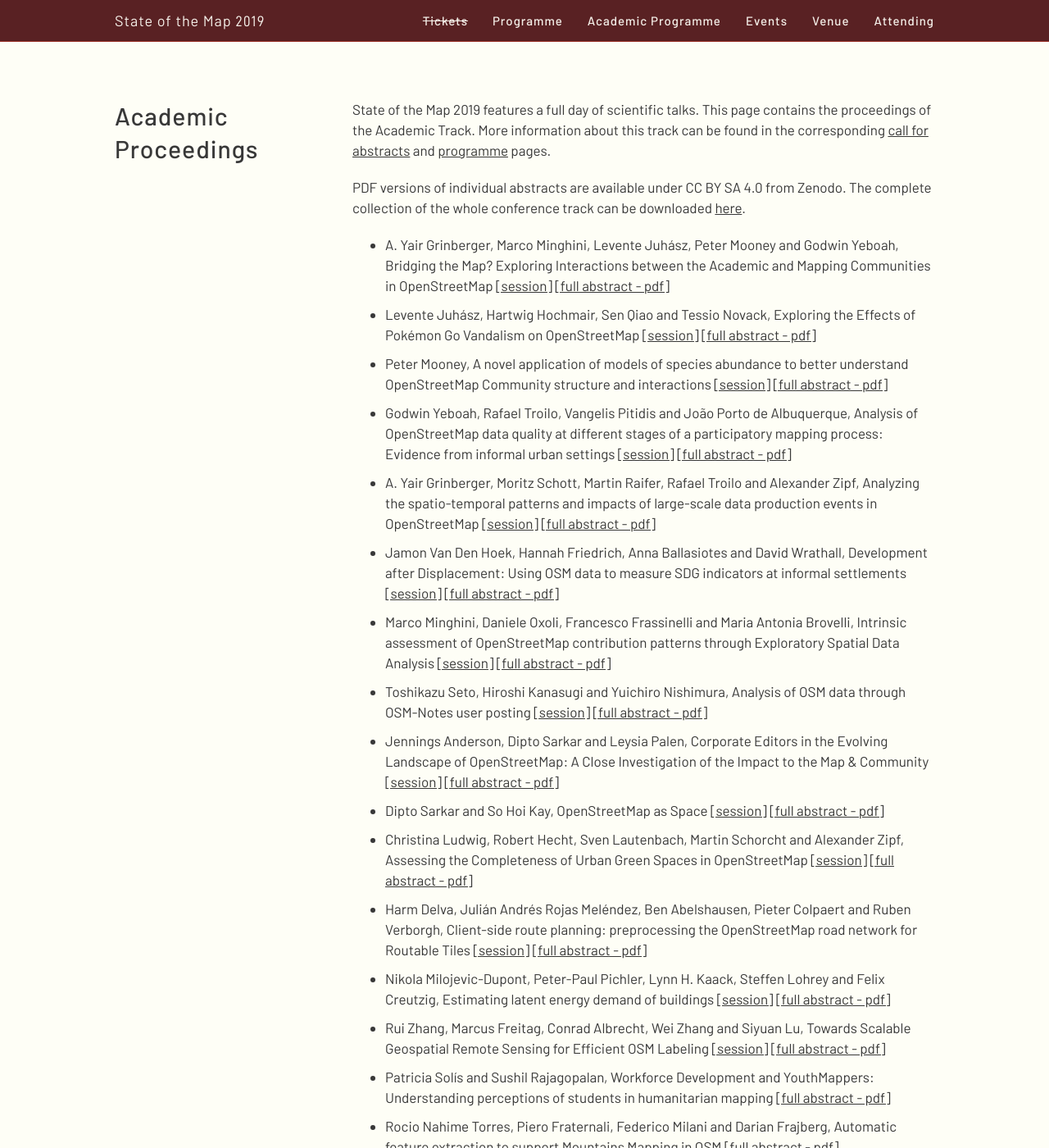
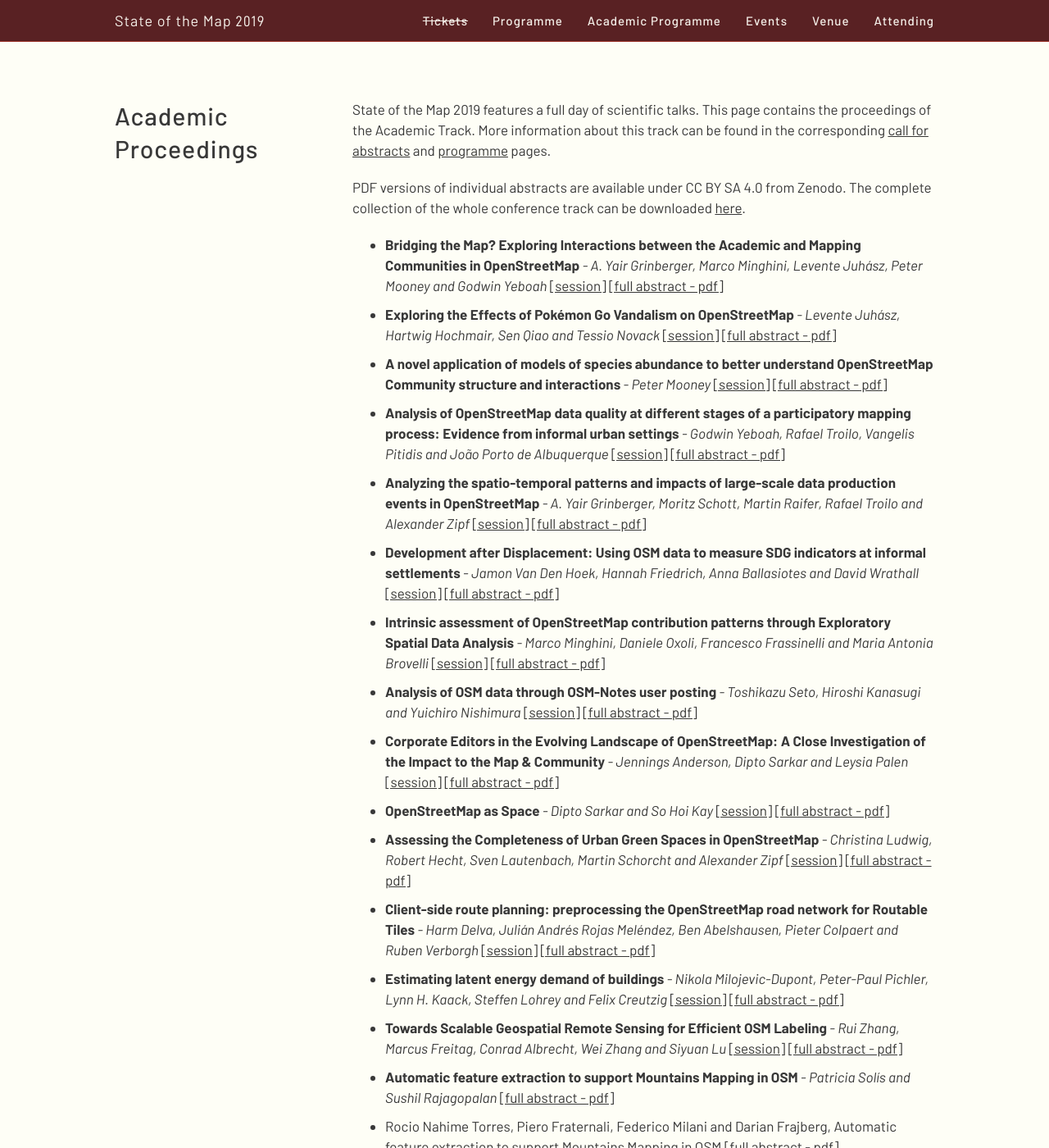
Before and after one commit to openstreetmap/stateofthemap-2019, a Jekyll site: the page built from academic_proceedings/index.html, in a window 1280 px wide and 1400 px high. Shown: the whole window at 82% size. Built offline with Jekyll 4.4.1, drawn with Linux system fonts in a browser that asks for light colours; some of the changed text lies outside the part shown.

Commit message:
style improvements of academic proceedings

```diff
--- a/academic_proceedings/index.html
+++ b/academic_proceedings/index.html
@@ -10,117 +10,119 @@
 
 <ul>
   <li>
-    A. Yair Grinberger, Marco Minghini, Levente Juhász, Peter Mooney and Godwin Yeboah,
-    Bridging the Map? Exploring Interactions between the Academic and Mapping Communities in OpenStreetMap
+    <span style="font-weight: bold">Bridging the Map? Exploring Interactions between the Academic and Mapping Communities in OpenStreetMap</span>
+    <span style="font-style: italic"> - A. Yair Grinberger, Marco Minghini, Levente Juhász, Peter Mooney and Godwin Yeboah</span>
     <a href="../sessions/RZXQP3">[session]</a>
     <a href="https://doi.org/10.5281/zenodo.3408639">[full abstract - pdf]</a>
   </li>
   <li>
-    Levente Juhász, Hartwig Hochmair, Sen Qiao and Tessio Novack,
-    Exploring the Effects of Pokémon Go Vandalism on OpenStreetMap
+    <span style="font-weight: bold">Exploring the Effects of Pokémon Go Vandalism on OpenStreetMap</span>
+    <span style="font-style: italic"> - Levente Juhász, Hartwig Hochmair, Sen Qiao and Tessio Novack</span>
     <a href="../sessions/VPXQAV">[session]</a>
     <a href="https://doi.org/10.5281/zenodo.3386533">[full abstract - pdf]</a>
   </li>
   <li>
-    Peter Mooney,
-    A novel application of models of species abundance to better understand OpenStreetMap Community structure and interactions
+    <span style="font-weight: bold">A novel application of models of species abundance to better understand OpenStreetMap Community structure and interactions</span>
+    <span style="font-style: italic"> - Peter Mooney</span>
     <a href="../sessions/7ZVYEH">[session]</a>
     <a href="https://doi.org/10.5281/zenodo.3386559">[full abstract - pdf]</a>
   </li>
   <li>
-    Godwin Yeboah, Rafael Troilo, Vangelis Pitidis and João Porto de Albuquerque,
-    Analysis of OpenStreetMap data quality at different stages of a participatory mapping process: Evidence from informal urban settings
+    <span style="font-weight: bold">Analysis of OpenStreetMap data quality at different stages of a participatory mapping process: Evidence from informal urban settings</span>
+    <span style="font-style: italic"> - Godwin Yeboah, Rafael Troilo, Vangelis Pitidis and João Porto de Albuquerque</span>
     <a href="../sessions/MWS9ZC">[session]</a>
     <a href="https://doi.org/10.5281/zenodo.3386563">[full abstract - pdf]</a>
   </li>
   <li>
-    A. Yair Grinberger, Moritz Schott, Martin Raifer, Rafael Troilo and Alexander Zipf,
-    Analyzing the spatio-temporal patterns and impacts of large-scale data production events in OpenStreetMap
+    <span style="font-weight: bold">Analyzing the spatio-temporal patterns and impacts of large-scale data production events in OpenStreetMap</span>
+    <span style="font-style: italic"> - A. Yair Grinberger, Moritz Schott, Martin Raifer, Rafael Troilo and Alexander Zipf</span>
     <a href="../sessions/9NVD77">[session]</a>
     <a href="https://doi.org/10.5281/zenodo.3387671">[full abstract - pdf]</a>
   </li>
   <li>
-    Jamon Van Den Hoek, Hannah Friedrich, Anna Ballasiotes and David Wrathall,
-    Development after Displacement: Using OSM data to measure SDG indicators at informal settlements
+    <span style="font-weight: bold">Development after Displacement: Using OSM data to measure SDG indicators at informal settlements</span>
+    <span style="font-style: italic"> - Jamon Van Den Hoek, Hannah Friedrich, Anna Ballasiotes and David Wrathall</span>
     <a href="../sessions/LKLEWQ">[session]</a>
     <a href="https://doi.org/10.5281/zenodo.3387675">[full abstract - pdf]</a>
   </li>
   <li>
-    Marco Minghini, Daniele Oxoli, Francesco Frassinelli and Maria Antonia Brovelli,
-    Intrinsic assessment of OpenStreetMap contribution patterns through Exploratory Spatial Data Analysis
+    <span style="font-weight: bold">Intrinsic assessment of OpenStreetMap contribution patterns through Exploratory Spatial Data Analysis</span>
+    <span style="font-style: italic"> - Marco Minghini, Daniele Oxoli, Francesco Frassinelli and Maria Antonia Brovelli</span>
     <a href="../sessions/F7ANUJ">[session]</a>
     <a href="https://doi.org/10.5281/zenodo.3387683">[full abstract - pdf]</a>
   </li>
   <li>
-    Toshikazu Seto, Hiroshi Kanasugi and Yuichiro Nishimura,
-    Analysis of OSM data through OSM-Notes user posting
+    <span style="font-weight: bold">Analysis of OSM data through OSM-Notes user posting</span>
+    <span style="font-style: italic"> - Toshikazu Seto, Hiroshi Kanasugi and Yuichiro Nishimura</span>
     <a href="../sessions/GRR3N3">[session]</a>
     <a href="https://doi.org/10.5281/zenodo.3387685">[full abstract - pdf]</a>
   </li>
   <li>
-    Jennings Anderson, Dipto Sarkar and Leysia Palen,
-    Corporate Editors in the Evolving Landscape of OpenStreetMap: A Close Investigation of the Impact to the Map & Community
+    <span style="font-weight: bold">Corporate Editors in the Evolving Landscape of OpenStreetMap: A Close Investigation of the Impact to the Map & Community</span>
+    <span style="font-style: italic"> - Jennings Anderson, Dipto Sarkar and Leysia Palen</span>
     <a href="../sessions/W8BA9K">[session]</a>
     <a href="https://doi.org/10.5281/zenodo.3387693">[full abstract - pdf]</a>
   </li>
   <li>
-    Dipto Sarkar and So Hoi Kay,
-    OpenStreetMap as Space
+    <span style="font-weight: bold">OpenStreetMap as Space</span>
+    <span style="font-style: italic"> - Dipto Sarkar and So Hoi Kay</span>
     <a href="../sessions/SR88Y3">[session]</a>
     <a href="https://doi.org/10.5281/zenodo.3387699">[full abstract - pdf]</a>
   </li>
   <li>
-    Christina Ludwig, Robert Hecht, Sven Lautenbach, Martin Schorcht and Alexander Zipf,
-    Assessing the Completeness of Urban Green Spaces in OpenStreetMap
+    <span style="font-weight: bold">Assessing the Completeness of Urban Green Spaces in OpenStreetMap</span>
+    <span style="font-style: italic"> - Christina Ludwig, Robert Hecht, Sven Lautenbach, Martin Schorcht and Alexander Zipf</span>
     <a href="../sessions/WTWQYC">[session]</a>
     <a href="https://doi.org/10.5281/zenodo.3387701">[full abstract - pdf]</a>
   </li>
   <li>
-    Harm Delva, Julián Andrés Rojas Meléndez, Ben Abelshausen, Pieter Colpaert and Ruben Verborgh,
-    Client-side route planning: preprocessing the OpenStreetMap road network for Routable Tiles
+    <span style="font-weight: bold">Client-side route planning: preprocessing the OpenStreetMap road network for Routable Tiles</span>
+    <span style="font-style: italic"> - Harm Delva, Julián Andrés Rojas Meléndez, Ben Abelshausen, Pieter Colpaert and Ruben Verborgh</span>
     <a href="../sessions/GRJC7W">[session]</a>
     <a href="https://doi.org/10.5281/zenodo.3387705">[full abstract - pdf]</a>
   </li>
   <li>
-    Nikola Milojevic-Dupont, Peter-Paul Pichler, Lynn H. Kaack, Steffen Lohrey and Felix Creutzig,
-    Estimating latent energy demand of buildings
+    <span style="font-weight: bold">Estimating latent energy demand of buildings</span>
+    <span style="font-style: italic"> - Nikola Milojevic-Dupont, Peter-Paul Pichler, Lynn H. Kaack, Steffen Lohrey and Felix Creutzig</span>
     <a href="../sessions/FQPFTP">[session]</a>
     <a href="https://doi.org/10.5281/zenodo.3387711">[full abstract - pdf]</a>
   </li>
   <li>
-    Rui Zhang, Marcus Freitag, Conrad Albrecht, Wei Zhang and Siyuan Lu,
-    Towards Scalable Geospatial Remote Sensing for Efficient OSM Labeling
+    <span style="font-weight: bold">Towards Scalable Geospatial Remote Sensing for Efficient OSM Labeling</span>
+    <span style="font-style: italic"> - Rui Zhang, Marcus Freitag, Conrad Albrecht, Wei Zhang and Siyuan Lu</span>
     <a href="../sessions/TMGNLL">[session]</a>
     <a href="https://doi.org/10.5281/zenodo.3387715">[full abstract - pdf]</a>
   </li>
   <li>
-    Patricia Solís and Sushil Rajagopalan,
-    Workforce Development and YouthMappers: Understanding perceptions of students in humanitarian mapping
+    <span style="font-weight: bold">Automatic feature extraction to support Mountains Mapping in OSM</span>
+    <span style="font-style: italic"> - Patricia Solís and Sushil Rajagopalan</span>
     <a href="https://doi.org/10.5281/zenodo.3387717">[full abstract - pdf]</a>
   </li>
   <li>
+    <span style="font-weight: bold"></span>
+    <span style="font-style: italic"></span>
     Rocio Nahime Torres, Piero Fraternali, Federico Milani and Darian Frajberg,
     Automatic feature extraction to support Mountains Mapping in OSM
     <a href="https://doi.org/10.5281/zenodo.3387719">[full abstract - pdf]</a>
   </li>
   <li>
-    Heinrich Lorei, René Westerholt and Alexander Zipf,
-    Characterizing player types in gamified geodata acquisition - An exploratory analysis of StreetComplete
+    <span style="font-weight: bold">Characterizing player types in gamified geodata acquisition - An exploratory analysis of StreetComplete</span>
+    <span style="font-style: italic"> - Heinrich Lorei, René Westerholt and Alexander Zipf</span>
     <a href="https://doi.org/10.5281/zenodo.3387723">[full abstract - pdf]</a>
   </li>
   <li>
-    Carolin Klonner, Maximilian Hartmann, Lily Djami and Alexander Zipf,
-    “Ohsome” OpenStreetMap data investigation for cities in Brazil and Germany
+    <span style="font-weight: bold">“Ohsome” OpenStreetMap data investigation for cities in Brazil and Germany</span>
+    <span style="font-style: italic"> - Carolin Klonner, Maximilian Hartmann, Lily Djami and Alexander Zipf</span>
     <a href="https://doi.org/10.5281/zenodo.3387725">[full abstract - pdf]</a>
   </li>
   <li>
-    Everton Bortolini and Silvana Philippi Camboim,
-    Contextualizing OpenStreetMap in Mapping Favelas in Brazil
+    <span style="font-weight: bold">Contextualizing OpenStreetMap in Mapping Favelas in Brazil</span>
+    <span style="font-style: italic"> - Everton Bortolini and Silvana Philippi Camboim</span>
     <a href="https://doi.org/10.5281/zenodo.3387727">[full abstract - pdf]</a>
   </li>
   <li>
-    Patricia Solís,
-    How knowing the purpose of mapping changes the map and the mappers themselves
+    <span style="font-weight: bold">How knowing the purpose of mapping changes the map and the mappers themselves</span>
+    <span style="font-style: italic"> - Patricia Solís</span>
     <a href="https://doi.org/10.5281/zenodo.3387729">[full abstract - pdf]</a>
   </li>
 </ul>
```
